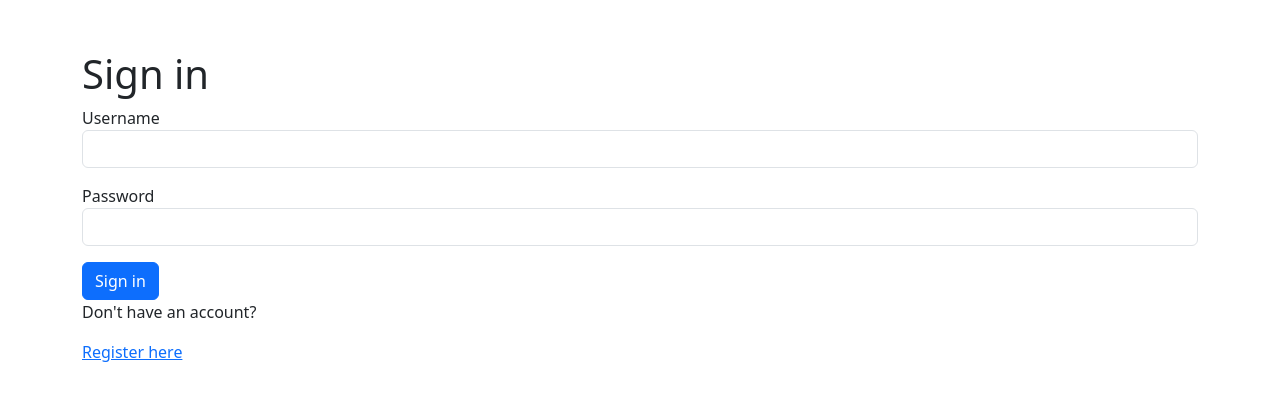
After one commit to volepp/hy-restaurant-app, a Flask app: page /login in a window 1280 px wide. The commit adds this page. Shown: the top 401 px of the page. Run offline with Flask 3, Linux system fonts and the light colour scheme.

Commit message:
Add login, register, logout and improve index page
- Add login and register pages as well as handlers for creating /
signing in users
- Add logout path
- Add database integration and define first version of schema
- Visualize map on home page

```diff
--- /dev/null
+++ b/app/app.py
@@ -0,0 +1,9 @@
+import os
+from flask import Flask
+
+ROOT_DIR = os.path.join(os.path.dirname(os.path.abspath(__file__)), "../")
+app=Flask(__name__,
+          template_folder=os.path.join(ROOT_DIR, "templates"),
+          static_folder=os.path.join(ROOT_DIR, "static"))
+
+import routes
--- /dev/null
+++ b/app/routes.py
@@ -0,0 +1,59 @@
+from app import app
+from db import db
+from flask import redirect, render_template, request, session
+from sqlalchemy import text
+from werkzeug.security import check_password_hash, generate_password_hash
+
+@app.route("/")
+def index():
+    if "username" not in session:
+        return redirect("/login")
+
+    return render_template("index.html")
+
+@app.route("/login")
+def login():
+    return render_template("login.html")
+
+@app.route("/login", methods=["POST"])
+def login_post():
+    username = request.form["username"]
+    password = request.form["password"]
+
+    query = text("SELECT id, password FROM users WHERE username=:username")
+    result = db.session.execute(query, {"username": username})
+    user = result.fetchone()
+    if not user:
+        # TODO: Invalid username
+        pass
+    else:
+        pw_hash = user.password
+        if check_password_hash(pw_hash, password):
+            session["username"] = username
+            return redirect("/")
+        else:
+            # TODO: Invalid password
+            pass
+
+@app.route("/register")
+def register():
+    return render_template("register.html")
+
+@app.route("/register", methods=["POST"])
+def register_post():
+    username = request.form["username"]
+    password = request.form["password"]
+
+    pw_hash = generate_password_hash(password)
+    query = text("INSERT INTO users (username, password, is_admin) VALUES (:username, :password, :is_admin)")
+    db.session.execute(query, {"username": username, "password": pw_hash, "is_admin": False})
+    db.session.commit()
+
+    session["username"] = username
+    return redirect("/")
+
+@app.route("/logout")
+def logout():
+    if "username" in session:
+        del session["username"]
+    return redirect("/")
--- a/requirements.txt
+++ b/requirements.txt
@@ -1 +1,5 @@
 flask==3.0.3
+flask-sqlalchemy==3.1.1
+psycopg2-binary==2.9.9
+python-dotenv==1.0.1
+werkzeug==3.0.3
--- /dev/null
+++ b/static/css/login-register.css
@@ -0,0 +1,7 @@
+.login-form {
+    margin-top: 50px;
+}
+
+.register-link {
+    margin: auto;
+}
--- /dev/null
+++ b/static/js/map.js
@@ -0,0 +1,4 @@
+var map = L.map('map').fitWorld();
+L.tileLayer('https://{s}.tile.openstreetmap.org/{z}/{x}/{y}.png', {
+    attribution: '&copy; <a href="https://www.openstreetmap.org/copyright">OpenStreetMap</a> contributors'
+}).addTo(map);
--- /dev/null
+++ b/templates/login.html
@@ -0,0 +1,30 @@
+<!doctype html>
+<html lang="en">
+<head>
+<title>Restaurant app</title>
+<meta charset="utf-8">
+<link rel="stylesheet" href="{{ url_for('static', filename='css/login-register.css') }}" />
+<link href="https://cdn.jsdelivr.net/npm/bootstrap@5.3.3/dist/css/bootstrap.min.css" rel="stylesheet" integrity="sha384-QWTKZyjpPEjISv5WaRU9OFeRpok6YctnYmDr5pNlyT2bRjXh0JMhjY6hW+ALEwIH" crossorigin="anonymous">
+<script src="https://cdn.jsdelivr.net/npm/bootstrap@5.3.3/dist/js/bootstrap.bundle.min.js" integrity="sha384-YvpcrYf0tY3lHB60NNkmXc5s9fDVZLESaAA55NDzOxhy9GkcIdslK1eN7N6jIeHz" crossorigin="anonymous"></script>
+</head>
+<body>
+    <div class="container login-form">
+        <h1>Sign in</h1>
+        <form action="/login" method="POST">
+            <div class="form-group">
+                <label for="usernameInput">Username</label>
+                <input type="text" id="usernameInput" name="username" class="form-control"></p>
+            </div>
+            <div class="form-group">
+                <label for="passwordInput">Password</label>
+                <input type="password" id="passwordInput" name="password" class="form-control"></p>
+            </div>
+            <input type="submit" value="Sign in" class="btn btn-primary">
+        </form>
+        <div class="register-link">
+            <p>Don't have an account?</p>
+            <a href="/register">Register here</a>
+        </div>
+    </div>
+</body>
+</html>
```
Also changed, not shown: app.py (deleted, +0 -7 lines), app/db.py (added, +8 -0 lines), schema.sql (added, +14 -0 lines), static/css/map.css (added, +8 -0 lines), templates/index.html (+33 -1 lines), templates/register.html (added, +30 -0 lines), 5 other files.
